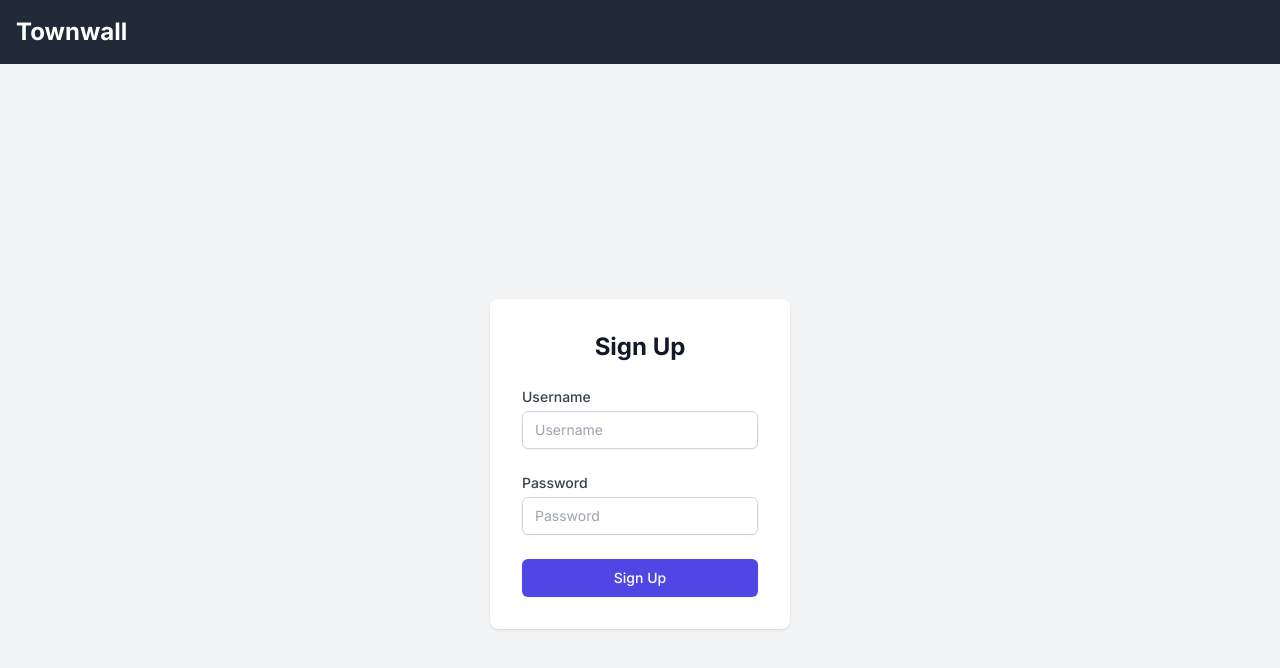
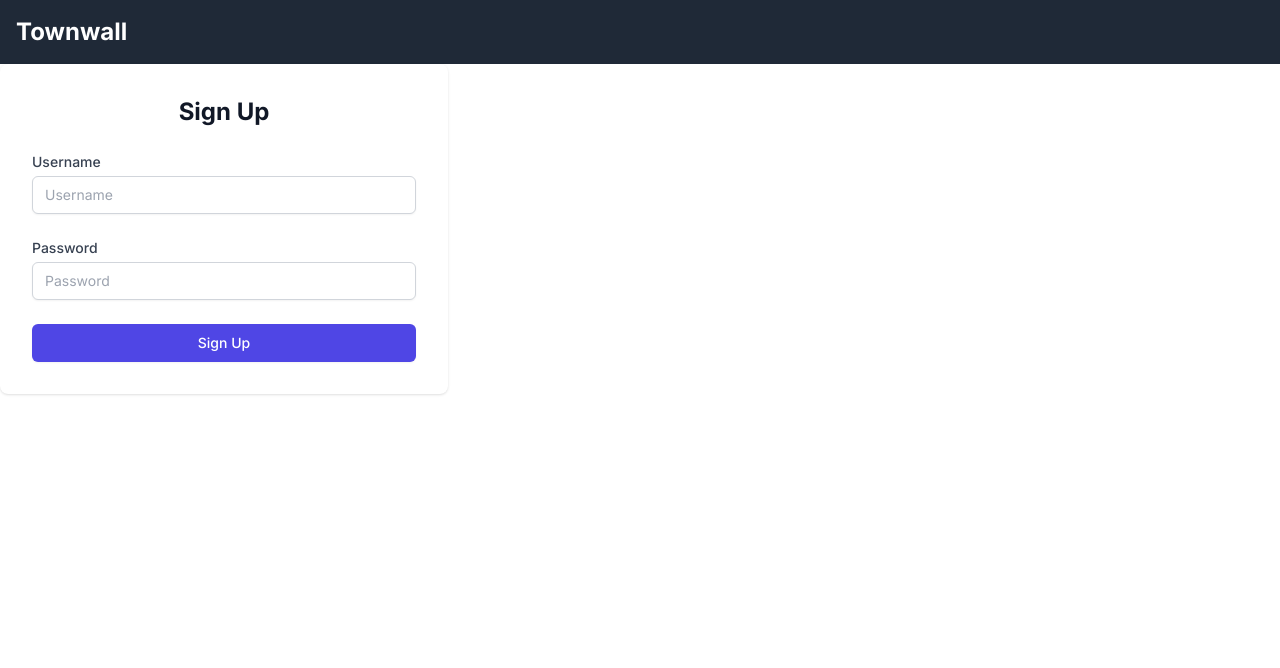
Before and after one commit to alexaldearroyo/townwall, a Next.js app: page /register in a window 1280 px wide. Shown: the top 668 px of the page. Built offline with nearby package versions, Linux system fonts and the light colour scheme.

Commit message:
Fix design problem

```diff
--- a/src/app/(auth)/login/page.tsx
+++ b/src/app/(auth)/login/page.tsx
@@ -6,7 +6,7 @@ import LoginForm from './LoginForm';
 
 export default function LoginPage() {
   return (
-    <div className="min-h-screen flex items-center justify-center bg-gray-100 dark:bg-gray-900">
+    <div className="main-content form-container bg-white dark:bg-gray-900">
       <LoginForm />
     </div>
   );
--- a/src/app/(auth)/register/RegisterForm.tsx
+++ b/src/app/(auth)/register/RegisterForm.tsx
@@ -25,22 +25,15 @@ export default function RegisterForm() {
     const data = response.ok ? await response.json() : null;
 
     if (response.ok) {
-      // Handle successful registration
-      console.log('User registered:', data);
-      // Show success message
       setError('User registered successfully');
-      // Wait for 2 seconds
       await new Promise((resolve) => setTimeout(resolve, 2000));
-      // Redirect to login page
       router.push('/login');
     } else {
-      // Handle errors
       setError(data ? data.errors[0].message : 'Invalid username or password');
     }
   }
 
   return (
-    <div className="min-h-screen flex items-center justify-center bg-gray-100 dark:bg-gray-900">
     <div className="w-full max-w-md p-8 space-y-6 bg-white rounded-lg shadow dark:bg-gray-800">
       <h1 className="text-2xl font-bold text-center text-gray-900 dark:text-white">
         Sign Up
@@ -92,6 +85,5 @@ export default function RegisterForm() {
         </div>
       </form>
     </div>
-    </div>
   );
 }
--- a/src/app/(auth)/register/page.tsx
+++ b/src/app/(auth)/register/page.tsx
@@ -6,7 +6,7 @@ import RegisterForm from './RegisterForm';
 
 export default function RegisterPage() {
   return (
-    <div className="min-h-screen flex items-center justify-center bg-gray-100 dark:bg-gray-900">
+    <div className="main-content form-container bg-white dark:bg-gray-900">
       <RegisterForm />
     </div>
   );
--- a/src/app/layout.tsx
+++ b/src/app/layout.tsx
@@ -21,7 +21,7 @@ export default function RootLayout({
     <html lang="en">
       <body className={inter.className}>
         <Header />
-        {children}
+        <main className="main-content">{children}</main>
       </body>
     </html>
   );
```
Lines whose indentation alone changed are shown as unchanged.
